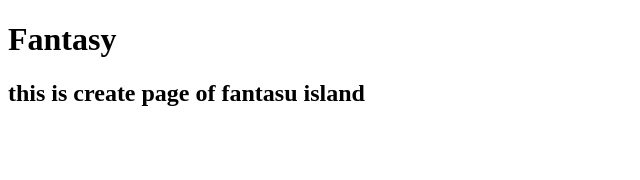
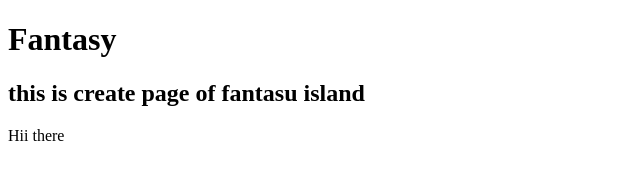
Before and after one commit to ShuklaPranav007/Devoic-Fanstasy-Island, a plain HTML site: page index.html in a window 1280 px wide. Shown: the full height of the page, 0-640 px from the left. Drawn offline with Linux system fonts and the light colour scheme.

Commit message:
chnages in index

```diff
--- a/index.html
+++ b/index.html
@@ -9,6 +9,12 @@
 <body>
     <h1>Fantasy</h1>
     <h2>this  is create page of fantasu island</h2>
+    <div>
+        <div class="sectino">
+            <p>Hii there
+            </p>
+        </div>
+    </div>
     <script src="app.js"></script>
 </body>
 </html>
```
